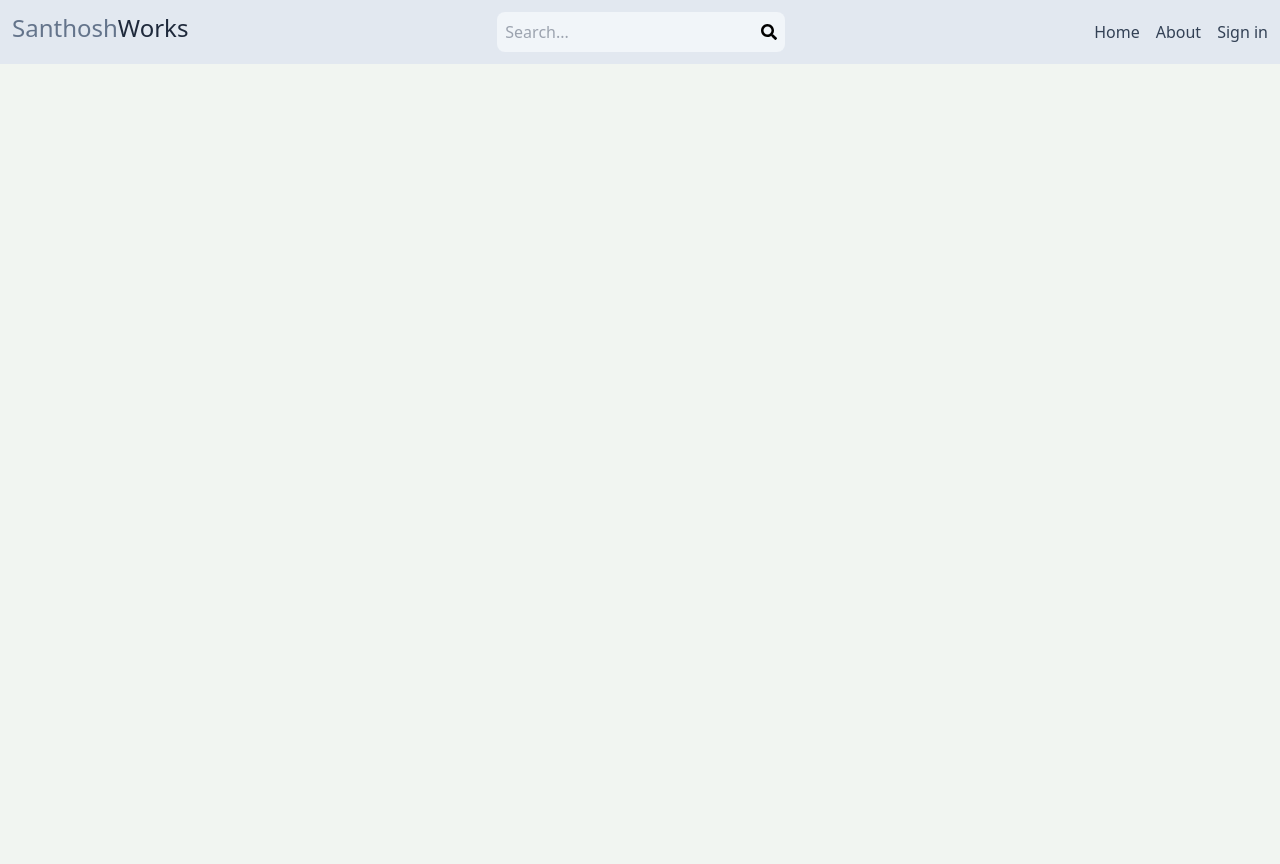
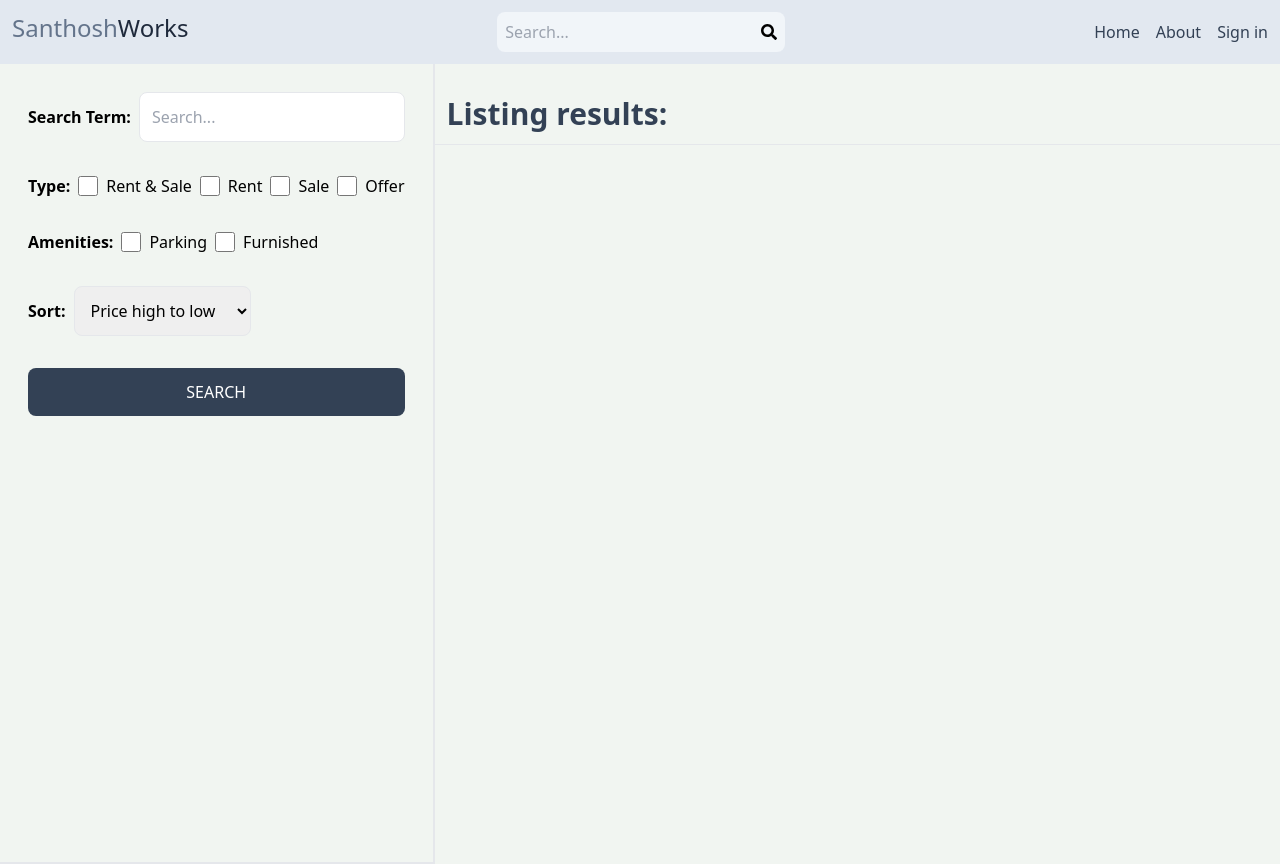
Before and after one commit to JayaSanthosh7066/mern_estate, a React (Vite) app in the folder client/: page /search in a window 1280 px wide. Before the commit the page ends 800 px from the top, so only its background shows below. Built offline with nearby package versions, Linux system fonts and the light colour scheme.

Commit message:
search_ui

```diff
--- a/client/src/App.jsx
+++ b/client/src/App.jsx
@@ -12,6 +12,7 @@
 import CreateListing from "./pages/CreateListing.jsx";
 import UpdatedListing from "./pages/UpdatedListing.jsx";
 import Listing from "./pages/Listing.jsx";
+import Search from "./pages/Search.jsx";
 export default function App() {
   return (
     <BrowserRouter>
@@ -22,6 +23,7 @@
         <Route path="/sign-up" element={<Signup />} />
         <Route path="/About" element={<About />} />
         <Route path="/listing/:listingid" element={<Listing />} />
+        <Route path="/search" element={<Search />} />
         <Route element={<PrivateRoute />}>
           <Route path="/profile" element={<Profile />} />
           <Route path="/create-listing" element={<CreateListing />} />
--- /dev/null
+++ b/client/src/pages/Search.jsx
@@ -0,0 +1,76 @@
+import { useEffect, useState } from "react";
+import { useNavigate } from "react-router-dom";
+// import ListingItem from "../components/ListingItem";
+
+export default function Search() {
+  return (
+    <div className="flex flex-col md:flex-row">
+      <div className="p-7  border-b-2 md:border-r-2 md:min-h-screen">
+        <form className="flex flex-col gap-8">
+          <div className="flex items-center gap-2">
+            <label className="whitespace-nowrap font-semibold">
+              Search Term:
+            </label>
+            <input
+              type="text"
+              id="searchTerm"
+              placeholder="Search..."
+              className="border rounded-lg p-3 w-full"
+            />
+          </div>
+          <div className="flex gap-2 flex-wrap items-center">
+            <label className="font-semibold">Type:</label>
+            <div className="flex gap-2">
+              <input type="checkbox" id="all" className="w-5" />
+              <span>Rent & Sale</span>
+            </div>
+            <div className="flex gap-2">
+              <input type="checkbox" id="rent" className="w-5" />
+              <span>Rent</span>
+            </div>
+            <div className="flex gap-2">
+              <input type="checkbox" id="sale" className="w-5" />
+              <span>Sale</span>
+            </div>
+            <div className="flex gap-2">
+              <input type="checkbox" id="offer" className="w-5" />
+              <span>Offer</span>
+            </div>
+          </div>
+          <div className="flex gap-2 flex-wrap items-center">
+            <label className="font-semibold">Amenities:</label>
+            <div className="flex gap-2">
+              <input type="checkbox" id="parking" className="w-5" />
+              <span>Parking</span>
+            </div>
+            <div className="flex gap-2">
+              <input type="checkbox" id="furnished" className="w-5" />
+              <span>Furnished</span>
+            </div>
+          </div>
+          <div className="flex items-center gap-2">
+            <label className="font-semibold">Sort:</label>
+            <select
+              defaultValue={"created_at_desc"}
+              id="sort_order"
+              className="border rounded-lg p-3"
+            >
+              <option value="regularPrice_desc">Price high to low</option>
+              <option value="regularPrice_asc">Price low to hight</option>
+              <option value="createdAt_desc">Latest</option>
+              <option value="createdAt_asc">Oldest</option>
+            </select>
+          </div>
+          <button className="bg-slate-700 text-white p-3 rounded-lg uppercase hover:opacity-95">
+            Search
+          </button>
+        </form>
+      </div>
+      <div className="flex-1">
+        <h1 className="text-3xl font-semibold border-b p-3 text-slate-700 mt-5">
+          Listing results:
+        </h1>
+      </div>
+    </div>
+  );
+}
```
